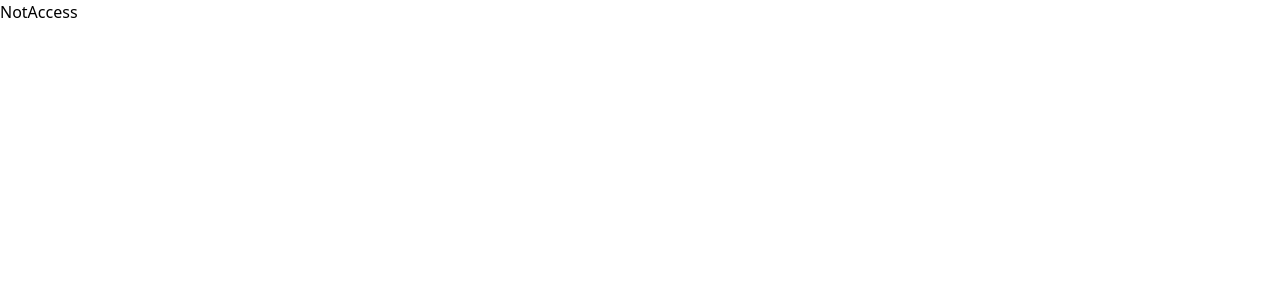
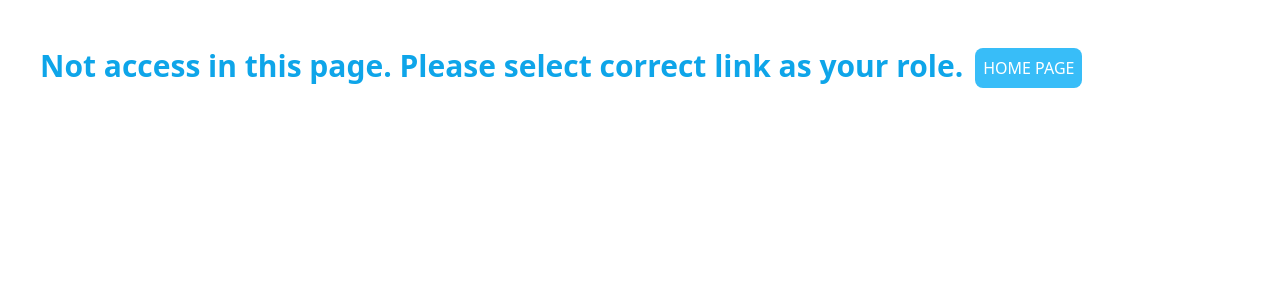
Before and after one commit to mahfuz-antor/react-router-dom, a React (Create React App) app: page /not-access in a window 1280 px wide. Shown: the top 300 px of the page. Built offline with nearby package versions, Linux system fonts and the light colour scheme.

Commit message:
error and not-access page designed done

```diff
--- a/src/components/Error.jsx
+++ b/src/components/Error.jsx
@@ -1,12 +1,19 @@
 import React from "react";
+import { Link } from "react-router-dom";
 
 const Error = () => {
   return (
     <>
-      <div>
-        <h2 className="text-sky-500 font-bold text-3xl">
+      <div className="px-10 py-12 lg:flex gap-3">
+        <h2 className="text-sky-500 font-bold text-3xl pb-5 lg:pb-0">
           Error Page. Please select correct link.
         </h2>
+        <Link
+          className="bg-sky-400 text-white px-2 py-2 rounded-lg uppercase"
+          to="/"
+        >
+          Home page
+        </Link>
       </div>
     </>
   );
--- a/src/components/NotAccess.jsx
+++ b/src/components/NotAccess.jsx
@@ -1,7 +1,20 @@
 import React from "react";
+import { Link } from "react-router-dom";
 
 const NotAccess = () => {
-  return <div>NotAccess</div>;
+  return (
+    <div className="px-10 py-12 lg:flex gap-3">
+      <h2 className="text-sky-500 font-bold text-3xl pb-5 lg:pb-0">
+        Not access in this page. Please select correct link as your role.
+      </h2>
+      <Link
+        className="bg-sky-400 text-white px-2 py-2 rounded-lg uppercase"
+        to="/"
+      >
+        Home page
+      </Link>
+    </div>
+  );
 };
 
 export default NotAccess;
```
